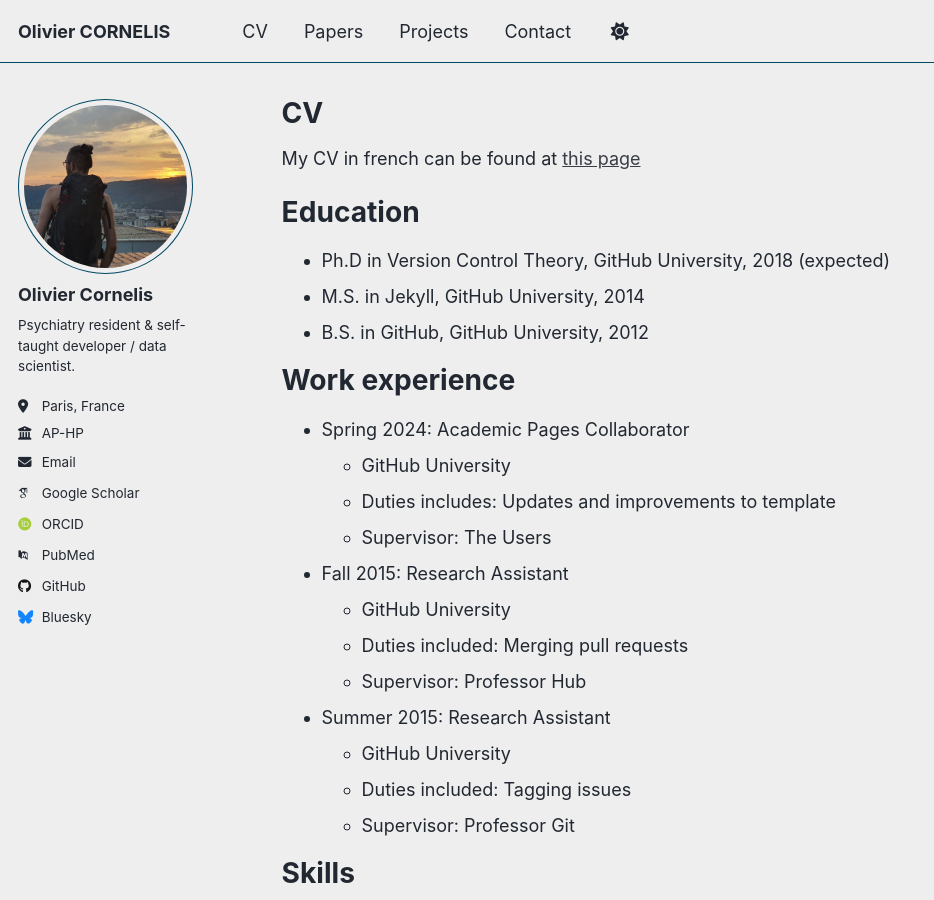
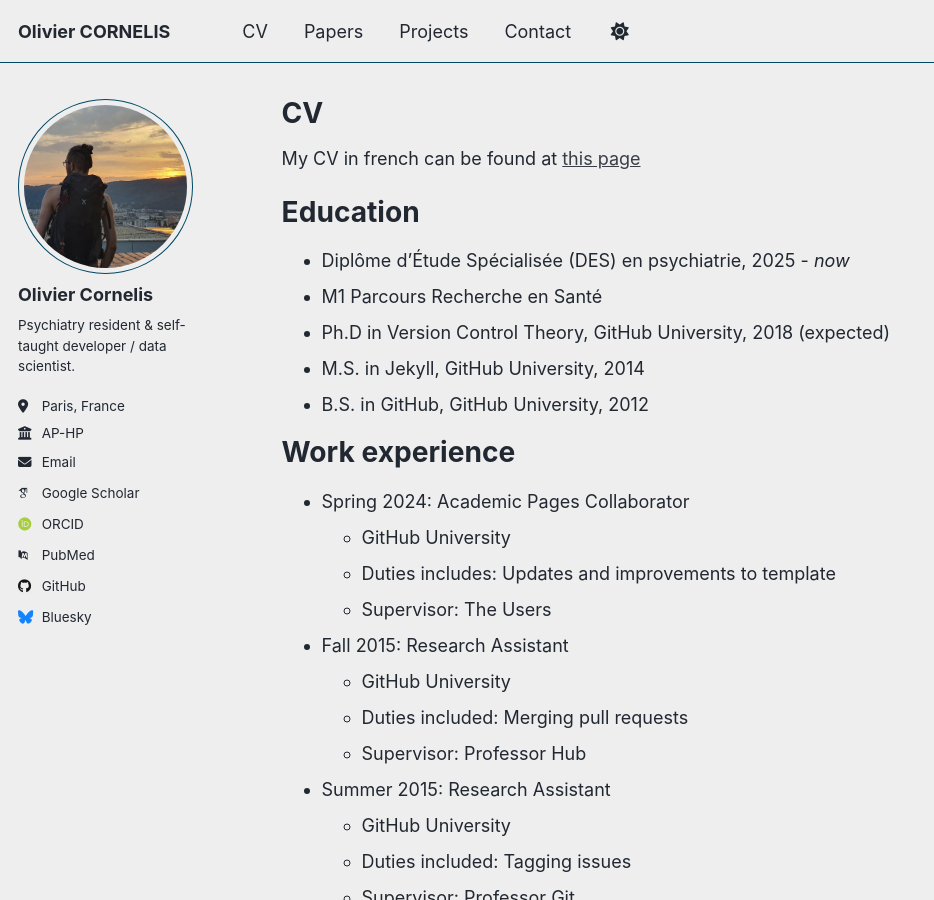
Before and after one commit to thiswillbeyourgithub/website, a Jekyll site: the page built from _pages/cv.md, in a window 1280 px wide and 900 px high. Shown: the whole window, without its empty margins (0-934 px from the left). Built offline with Jekyll 4.4.1, drawn with Linux system fonts in a browser that asks for light colours; some web fonts are replaced; a script that is not in the unit is left out.

Commit message:
fix link
Signed-off-by: thiswillbeyourgithub <26625900+thiswillbeyourgithub@users.noreply.github.com>

```diff
--- a/_pages/cv.md
+++ b/_pages/cv.md
@@ -7,12 +7,14 @@
   - /resume
 ---
 
-My CV in french can be found at [this page](./cv_fr)
+My CV in french can be found at [this page](../cv_fr)
 
 {% include base_path %}
 
 Education
 ======
+* Diplôme d'Étude Spécialisée (DES) en psychiatrie, 2025 - *now*
+* M1 Parcours Recherche en Santé
 * Ph.D in Version Control Theory, GitHub University, 2018 (expected)
 * M.S. in Jekyll, GitHub University, 2014
 * B.S. in GitHub, GitHub University, 2012
```
